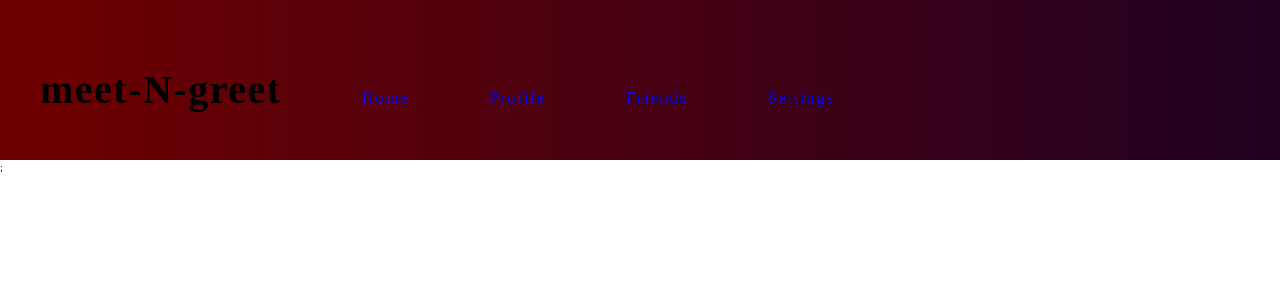
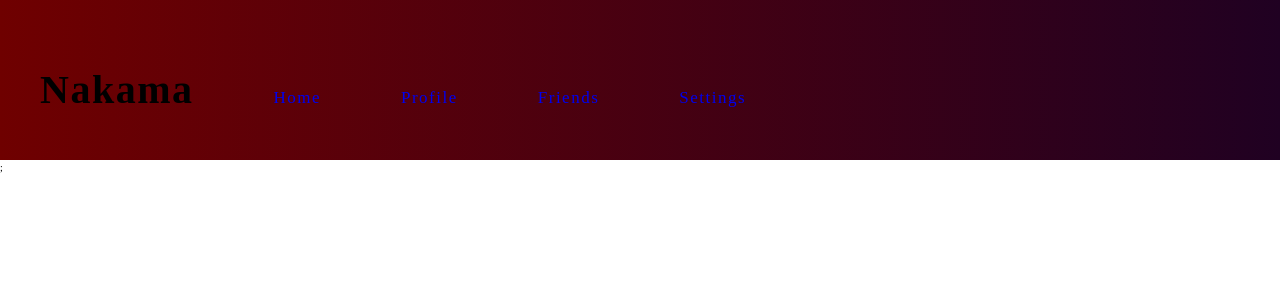
Before and after one commit to moody2times/app, a React (Create React App) app in the folder client/: page / in a window 1280 px wide. Shown: the top 300 px of the page. Built offline with nearby package versions, Linux system fonts and the light colour scheme.

Commit message:
:lipstick: Update Navigation.js

```diff
--- a/client/src/components/Navigation.js
+++ b/client/src/components/Navigation.js
@@ -5,7 +5,7 @@ import navStyle from "../styles/Navigation.module.css";
 export const Navigation = () => {
 	return (
 		<div className={navStyle.banner}>
-			<h1>meet-N-greet</h1>
+			<h1>Nakama</h1>
 			<Link to="/">Home</Link>
 			<Link to="/profile">Profile</Link>
 			<Link to="/friends">Friends</Link>
```
